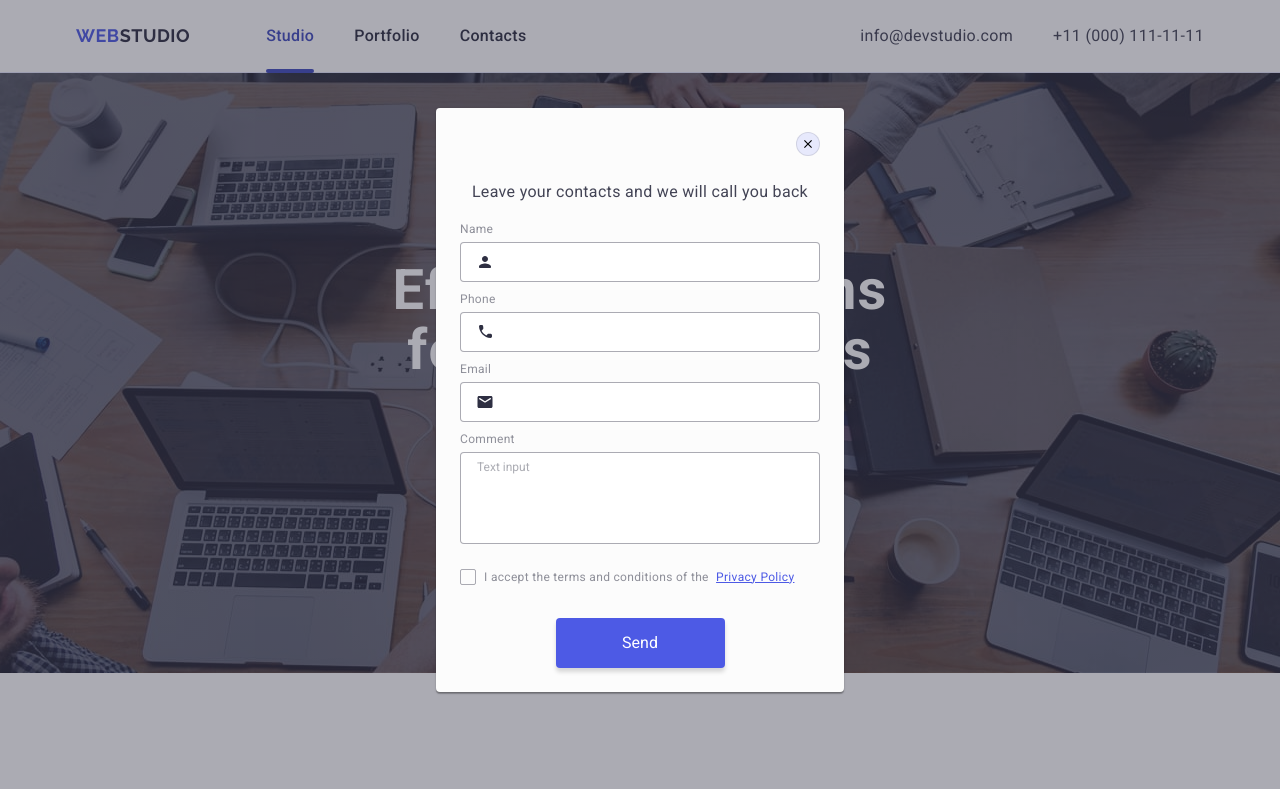
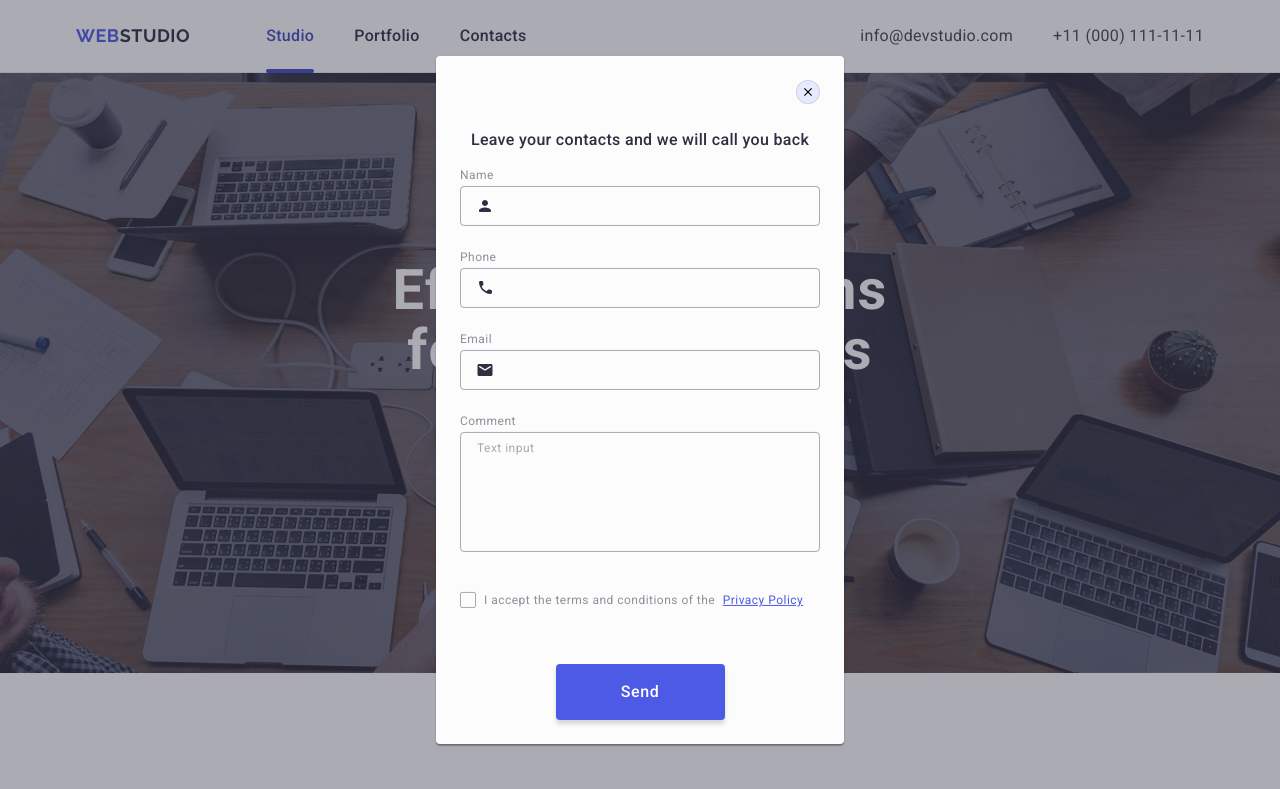
Before and after one commit to Ihor-Kovalenko13/goit-markup-hw-05, a plain HTML site: page index.html in a window 1280 px wide. Shown: the top 789 px of the page. Drawn offline with nearby package versions, Linux system fonts and the light colour scheme.

Commit message:
Edited after auto-check

```diff
--- a/css/styles.css
+++ b/css/styles.css
@@ -657,23 +657,30 @@ body {
   align-items: center;
   justify-content: center;
   transition: background-color 250ms cubic-bezier(0.4, 0, 0.2, 1),
-    fill 250ms cubic-bezier(0.4, 0, 0.2, 1);
+    border 250ms cubic-bezier(0.4, 0, 0.2, 1);
   cursor: pointer;
+  padding: 0;
 }
 
 .modal-close:hover,
 .modal-close:focus {
   background-color: #404bbf;
+  border: none;
 }
 
+.modal-close-icon {
+  transition: fill 250ms cubic-bezier(0.4, 0, 0.2, 1);
+}
 .modal-close:hover .modal-close-icon,
 .modal-close:focus .modal-close-icon {
   fill: #ffffff;
 }
 
 .modal-title {
+  font-weight: 500;
   text-align: center;
   margin-bottom: 16px;
+  color: #2e2f42;
 }
 
 .modal-form {
@@ -685,10 +692,13 @@ body {
 .form-group {
   display: flex;
   flex-direction: column;
+  margin-bottom: 16px;
 }
 
 .form-label {
   font-size: 12px;
+  line-height: 1.17;
+  letter-spacing: 0.04em;
   color: #8e8f99;
   margin-bottom: 4px;
 }
@@ -698,14 +708,15 @@ body {
 }
 
 .form-input {
+  background-color: transparent;
+  outline: transparent;
   width: 100%;
   height: 40px;
   padding: 8px 16px 8px 38px;
   border: 1px solid rgba(46, 47, 66, 0.4);
   border-radius: 4px;
   outline: none;
-  transition: border-color 250ms cubic-bezier(0.4, 0, 0.2, 1),
-    box-shadow 250ms cubic-bezier(0.4, 0, 0.2, 1);
+  transition: border-color 250ms cubic-bezier(0.4, 0, 0.2, 1);
 }
 
 .form-input:focus {
@@ -727,6 +738,13 @@ body {
 }
 
 .form-textarea {
+  height: 120px;
+  font-size: 12px;
+  line-height: 1.17;
+  letter-spacing: 0.04em;
+  color: rgba(46, 47, 66, 0.4);
+  background-color: transparent;
+  outline: transparent;
   resize: none;
   padding: 8px 16px;
   border: 1px solid rgba(46, 47, 66, 0.4);
@@ -745,10 +763,16 @@ body {
 }
 
 /* Checkbox styles */
+.form-group-checkbox-wrapper {
+  margin-bottom: 24px;
+}
+
 .form-checkbox {
+  font-size: 12px;
+  line-height: 1.17;
+  letter-spacing: 0.04em;
   display: flex;
   align-items: center;
-  font-size: 12px;
   color: #8e8f99;
   margin-top: 16px;
 }
@@ -767,10 +791,12 @@ body {
   height: 16px;
   border: 1px solid rgba(46, 47, 66, 0.4);
   border-radius: 2px;
+  fill: transparent;
   margin-right: 8px;
   flex-shrink: 0;
-  transition: border-color 250ms cubic-bezier(0.4, 0, 0.2, 1),
-    background-color 250ms cubic-bezier(0.4, 0, 0.2, 1);
+  background-color: 250ms cubic-bezier(0.4, 0, 0.2, 1),
+    border 250ms cubic-bezier(0.4, 0, 0.2, 1),
+    fill 250ms cubic-bezier(0.4, 0, 0.2, 1);
 }
 
 .checkbox-icon {
@@ -779,12 +805,13 @@ body {
   transition: opacity 250ms cubic-bezier(0.4, 0, 0.2, 1);
 }
 
-.checkbox-input:checked + .custom-checkbox {
-  background-color: #4d5ae5;
-  border-color: #4d5ae5;
+.visually-hidden:checked + .form-checkbox .custom-checkbox {
+  background-color: #404bbf;
+  border-color: none;
+  fill: #f4f4fd;
 }
 
-.checkbox-input:checked + .custom-checkbox .checkbox-icon {
+.visually-hidden:checked + .form-checkbox .custom-checkbox .checkbox-icon {
   opacity: 1;
 }
 
@@ -801,11 +828,15 @@ body {
   color: #ffffff;
   cursor: pointer;
   margin: 24px auto 0;
+  font-weight: 500;
+  line-height: 1.5;
+  letter-spacing: 0.04em;
   display: block;
   padding: 16px 32px;
   border: none;
   border-radius: 4px;
   min-width: 169px;
+  height: 56px;
   transition: background-color 250ms cubic-bezier(0.4, 0, 0.2, 1);
 }
 
--- a/index.html
+++ b/index.html
@@ -489,12 +489,12 @@
 
         <form class="modal-form" name="contact-form" autocomplete="on">
           <div class="form-group">
-            <label class="form-label" for="user_name">Name</label>
+            <label class="form-label" for="user-name">Name</label>
             <div class="form-input-wrapper">
               <input
                 type="text"
-                name="user_name"
-                id="user_name"
+                name="user-name"
+                id="user-name"
                 class="form-input"
                 required
               />
@@ -537,24 +537,26 @@
           </div>
 
           <div class="form-group">
-            <label class="form-label" for="user_comment">Comment</label>
+            <label class="form-label" for="user-comment">Comment</label>
             <textarea
-              name="user_comment"
-              id="user_comment"
+              name="user-comment"
+              id="user-comment"
               class="form-textarea"
               placeholder="Text input"
               rows="4"
             ></textarea>
           </div>
 
-          <div class="form-group checkbox-wrapper">
-            <label class="form-checkbox">
-              <input
-                type="checkbox"
-                name="policy"
-                class="checkbox-input"
-                required
-              />
+          <div class="form-group-checkbox-wrapper">
+            <input
+              id="user-privacy"
+              type="checkbox"
+              value="true"
+              name="user-privacy"
+              class="visually-hidden"
+              required
+            />
+            <label for="user-privacy" class="form-checkbox">
               <span class="custom-checkbox">
                 <svg class="checkbox-icon" width="10" height="8">
                   <use href="./images/icons.svg#icon-chek"></use>
```
